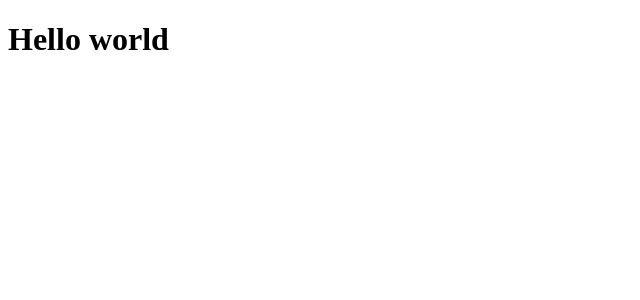
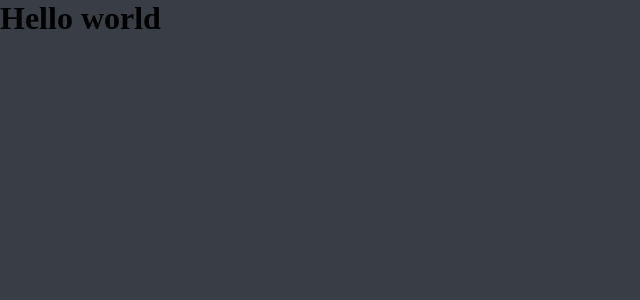
Before and after one commit to gabrlcj/Portfolio, a React (Create React App) app: page / in a window 1280 px wide. Shown: the top 300 px of the page, without its empty margins (0-640 px from the left). Built offline with nearby package versions, Linux system fonts and the light colour scheme.

Commit message:
:zap: feat: Added global style

```diff
--- a/src/App.tsx
+++ b/src/App.tsx
@@ -1,5 +1,12 @@
+import { GlobalStyle } from './styles/global'
+
 function App() {
-  return <h1>Hello world</h1>
+  return (
+    <>
+      <GlobalStyle />
+      <h1>Hello world</h1>
+    </>
+  )
 }
 
 export default App
```
